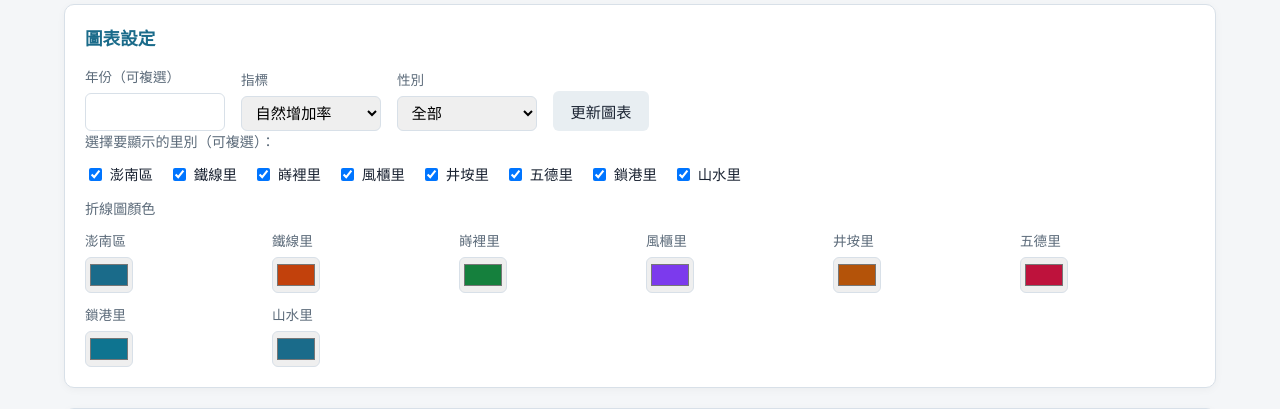
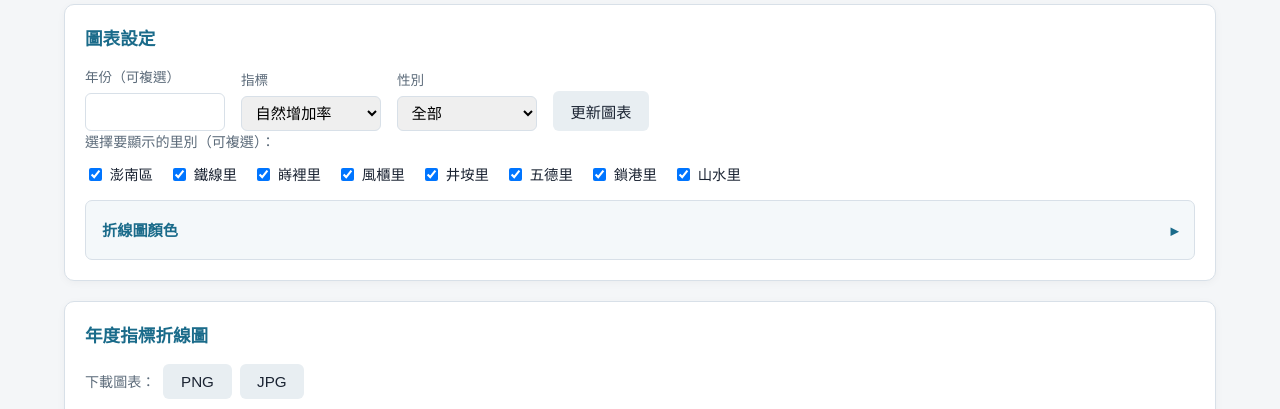
Before and after one commit to jimmy0412/PengnanDataWeb, a FastAPI app: page /indicators in a window 1280 px wide. Shown: the part 180-589 px from the top of the page. Run offline with FastAPI, Linux system fonts and the light colour scheme; data that the repository does not hold is empty.

Commit message:
Improve line chart color controls

```diff
--- a/static/css/app.css
+++ b/static/css/app.css
@@ -267,6 +267,52 @@ button.danger {
   display: grid;
   grid-template-columns: repeat(auto-fill, minmax(160px, 1fr));
   gap: 0.75rem;
+}
+
+.line-color-settings {
+  margin-top: 0.9rem;
+}
+
+.line-color-settings > summary {
+  display: flex;
+  align-items: center;
+  justify-content: space-between;
+  padding: 1.1rem 1rem;
+  border: 1px solid var(--border);
+  border-radius: 7px;
+  background: #f4f8fa;
+  color: var(--accent);
+  font-size: 0.95rem;
+  font-weight: 700;
+  cursor: pointer;
+  list-style: none;
+}
+
+.line-color-settings > summary:hover {
+  background: #e8f1f5;
+}
+
+.line-color-settings > summary::-webkit-details-marker {
+  display: none;
+}
+
+.line-color-settings > summary::after {
+  content: "▸";
+  color: var(--accent);
+  transition: transform 0.15s ease;
+}
+
+.line-color-settings[open] > summary::after {
+  transform: rotate(90deg);
+}
+
+.line-color-settings > summary:focus-visible {
+  outline: 2px solid var(--accent);
+  outline-offset: 2px;
+}
+
+.line-color-settings > .color-grid {
+  padding: 0.9rem 0.25rem 0.25rem;
 }
 
 #log {
--- a/static/js/common.js
+++ b/static/js/common.js
@@ -1,16 +1,34 @@
 const COLOR_KEY = "penghu_population_colors";
+
+const LEGACY_LINE_COLORS = ["#1a6b8a", "#c2410c", "#15803d", "#7c3aed", "#b45309", "#be123c", "#0e7490"];
+const DEFAULT_LINE_COLORS = ["#4e79a7", "#f28e2b", "#59a14f", "#e15759", "#b07aa1", "#76b7b2", "#edc948", "#ff9da7"];
 
 const defaultColors = {
   male: "#3b82f6",
   female: "#ec4899",
-  line: ["#1a6b8a", "#c2410c", "#15803d", "#7c3aed", "#b45309", "#be123c", "#0e7490"],
+  line: DEFAULT_LINE_COLORS,
 };
 
 function loadColors() {
   try {
-    return { ...defaultColors, ...JSON.parse(localStorage.getItem(COLOR_KEY) || "{}") };
+    const saved = JSON.parse(localStorage.getItem(COLOR_KEY) || "{}");
+    const usesLegacyLineColors =
+      Array.isArray(saved.line) &&
+      saved.line.length === LEGACY_LINE_COLORS.length &&
+      saved.line.every(
+        (color, index) => typeof color === "string" && color.toLowerCase() === LEGACY_LINE_COLORS[index]
+      );
+    const savedLineColors = Array.isArray(saved.line) ? saved.line : [];
+    const lineColors = usesLegacyLineColors
+      ? [...DEFAULT_LINE_COLORS]
+      : [...savedLineColors, ...DEFAULT_LINE_COLORS.slice(savedLineColors.length)];
+    return {
+      ...defaultColors,
+      ...saved,
+      line: lineColors,
+    };
   } catch {
-    return { ...defaultColors };
+    return { ...defaultColors, line: [...DEFAULT_LINE_COLORS] };
   }
 }
 
--- a/templates/base.html
+++ b/templates/base.html
@@ -4,7 +4,7 @@
   <meta charset="UTF-8" />
   <meta name="viewport" content="width=device-width, initial-scale=1.0" />
   <title>{% block title %}澎南區人口資料{% endblock %}</title>
-  <link rel="stylesheet" href="/static/css/app.css?v=2" />
+  <link rel="stylesheet" href="/static/css/app.css?v=3" />
   {% block head_extra %}{% endblock %}
 </head>
 <body>
--- a/templates/indicators.html
+++ b/templates/indicators.html
@@ -43,8 +43,10 @@
     <label><input class="village-cb" type="checkbox" value="{{ v }}" checked /> {{ v }}</label>
     {% endfor %}
   </div>
-  <p class="hint" style="margin-top:0.75rem;">折線圖顏色</p>
-  <div id="line-colors" class="color-grid"></div>
+  <details class="line-color-settings">
+    <summary>折線圖顏色</summary>
+    <div id="line-colors" class="color-grid"></div>
+  </details>
 </section>
 
 <section class="card">
@@ -66,7 +68,7 @@
   window.ALL_VILLAGES_LABEL = "澎南區";
   window.LINE_CHART_METRICS = {{ line_chart_metrics | tojson }};
 </script>
-<script src="/static/js/common.js?v=2"></script>
+<script src="/static/js/common.js?v=3"></script>
 <script src="/static/js/export.js"></script>
 <script src="/static/js/indicators.js?v=2"></script>
 {% endblock %}
```
